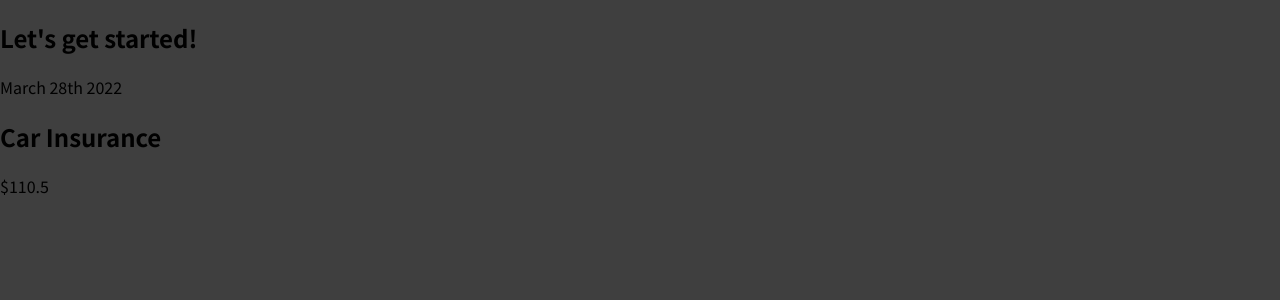
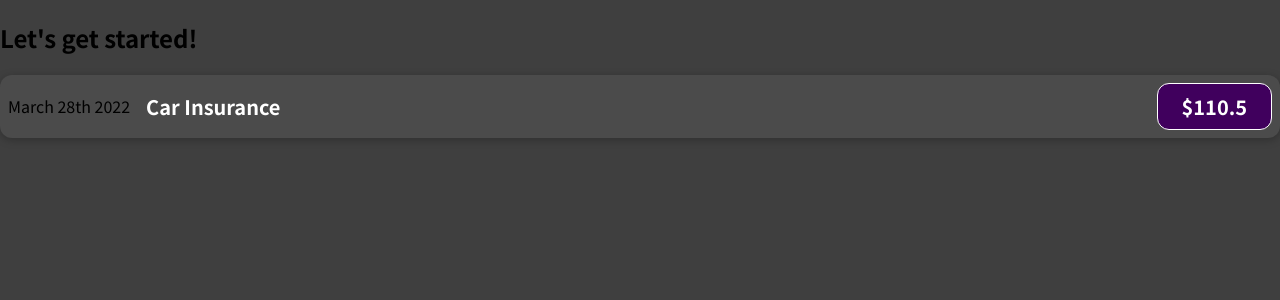
Before and after one commit to syauqeesy/kotak-pasir, a JavaScript app in the folder learn/learn-react/01-starting-setup/: page / in a window 1280 px wide. Shown: the top 300 px of the page. Built offline with nearby package versions, Linux system fonts and the light colour scheme.

Commit message:
adding basic css styling

```diff
--- /dev/null
+++ b/learn/learn-react/01-starting-setup/src/components/ExpenseItem.css
@@ -0,0 +1,56 @@
+.expense-item {
+  display: flex;
+  justify-content: space-between;
+  align-items: center;
+  box-shadow: 0 2px 8px rgba(0, 0, 0, 0.25);
+  padding: 0.5rem;
+  margin: 1rem 0;
+  border-radius: 12px;
+  background-color: #4b4b4b;
+}
+
+.expense-item__description {
+  display: flex;
+  flex-direction: column;
+  gap: 1rem;
+  align-items: flex-end;
+  flex-flow: column-reverse;
+  justify-content: flex-start;
+  flex: 1;
+}
+
+.expense-item h2 {
+  color: #3a3a3a;
+  font-size: 1rem;
+  flex: 1;
+  margin: 0 1rem;
+  color: white;
+}
+
+.expense-item__price {
+  font-size: 1rem;
+  font-weight: bold;
+  color: white;
+  background-color: #40005d;
+  border: 1px solid white;
+  padding: 0.5rem;
+  border-radius: 12px;
+}
+
+@media (min-width: 580px) {
+  .expense-item__description {
+    flex-direction: row;
+    align-items: center;
+    justify-content: flex-start;
+    flex: 1;
+  }
+
+  .expense-item__description h2 {
+    font-size: 1.25rem;
+  }
+
+  .expense-item__price {
+    font-size: 1.25rem;
+    padding: 0.5rem 1.5rem;
+  }
+}
--- a/learn/learn-react/01-starting-setup/src/components/ExpenseItem.js
+++ b/learn/learn-react/01-starting-setup/src/components/ExpenseItem.js
@@ -1,10 +1,12 @@
+import './ExpenseItem.css'
+
 function ExpenseItem() {
   return (
-    <div className="ExpenseItem">
+    <div className="expense-item">
       <div>March 28th 2022</div>
-      <div>
+      <div className="expense-item__description">
         <h2>Car Insurance</h2>
-        <div>$110.5</div>
+        <div className="expense-item__price">$110.5</div>
       </div>
     </div>
   )
```
Also changed, not shown: 1 other file (tests, documents, lock files or other folders).
